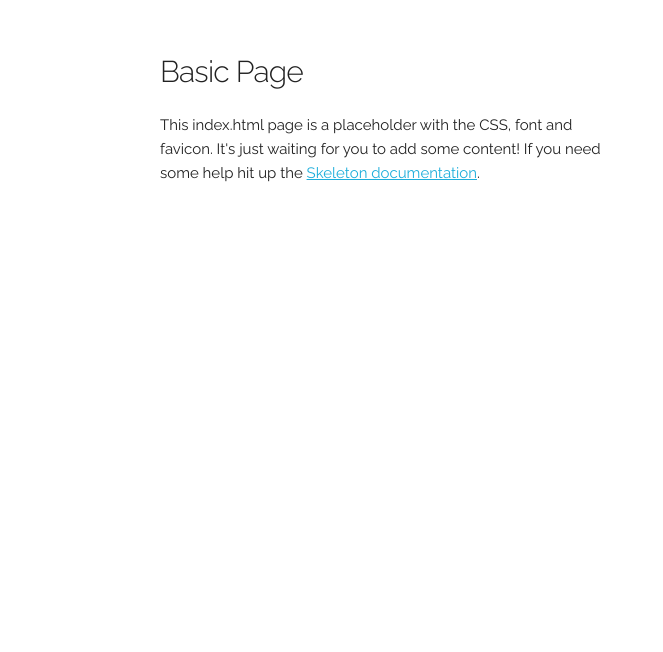
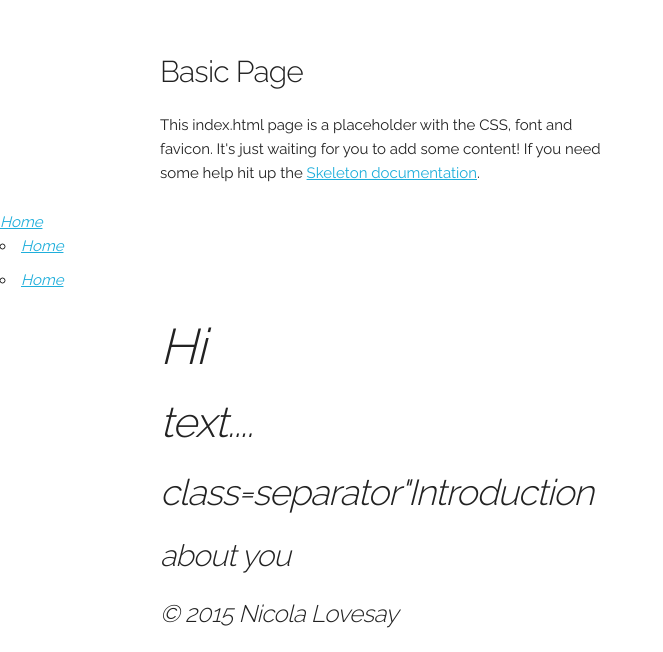
Before and after one commit to nlovesay/mywebsite, a plain HTML site: page Skeleton-2.0.4/index.html in a window 1280 px wide. Shown: the part 188-840 px from the top of the page, without its empty margins (0-663 px from the left). Before the commit the page ends 800 px from the top, so only its background shows below. Drawn offline with Linux system fonts and the light colour scheme.

Commit message:
structure completed

```diff
--- a/Skeleton-2.0.4/index.html
+++ b/Skeleton-2.0.4/index.html
@@ -39,6 +39,54 @@
       </div>
     </div>
   </div>
+<!-- Menu -->
+<nav class="navigation">
+  <a href="#" class="menu-icon">
+    <i class="fa fa-bars"></1>
+  </a>
+  <ul class ="main-navigation"
+    <li><a href="home.html">Home</a><//li>
+    <li><a href="about.html">Home</a><//li>
+    <li><a href="work.html">Home</a><//li>
+  </ul>
+</nav>
+
+
+<!-- Hero -->
+<section id="hero" class="hero u-full-width">
+<div class=hero-image"></div>
+<div class="container centered">
+  <div class="twelve columns">
+    <h1 class="separator"> Hi</h1>
+    <h2> text....</h2>
+  </div>
+</div>
+</section>
+
+<!-- Introduction -->
+
+<section data-sr id="introdction" class="introduction u-full width">
+   <div class="container">
+    <div class="row">
+      <div class="twelve columns">
+        <h3> class=separator"Introduction</h3>
+        <h4> about you </h4>
+      </div>
+    </div>
+</section>
+
+<!-- Footer -->
+
+<section data-sr class="footer u-full width">
+   <div class="container">
+    <div class="row">
+      <div class="twelve columns">
+        <h5> &copy 2015 Nicola Lovesay</h5>
+      </div>
+    </div>
+  </div>
+</section>
+
 
 <!-- End Document
   –––––––––––––––––––––––––––––––––––––––––––––––––– -->
```
